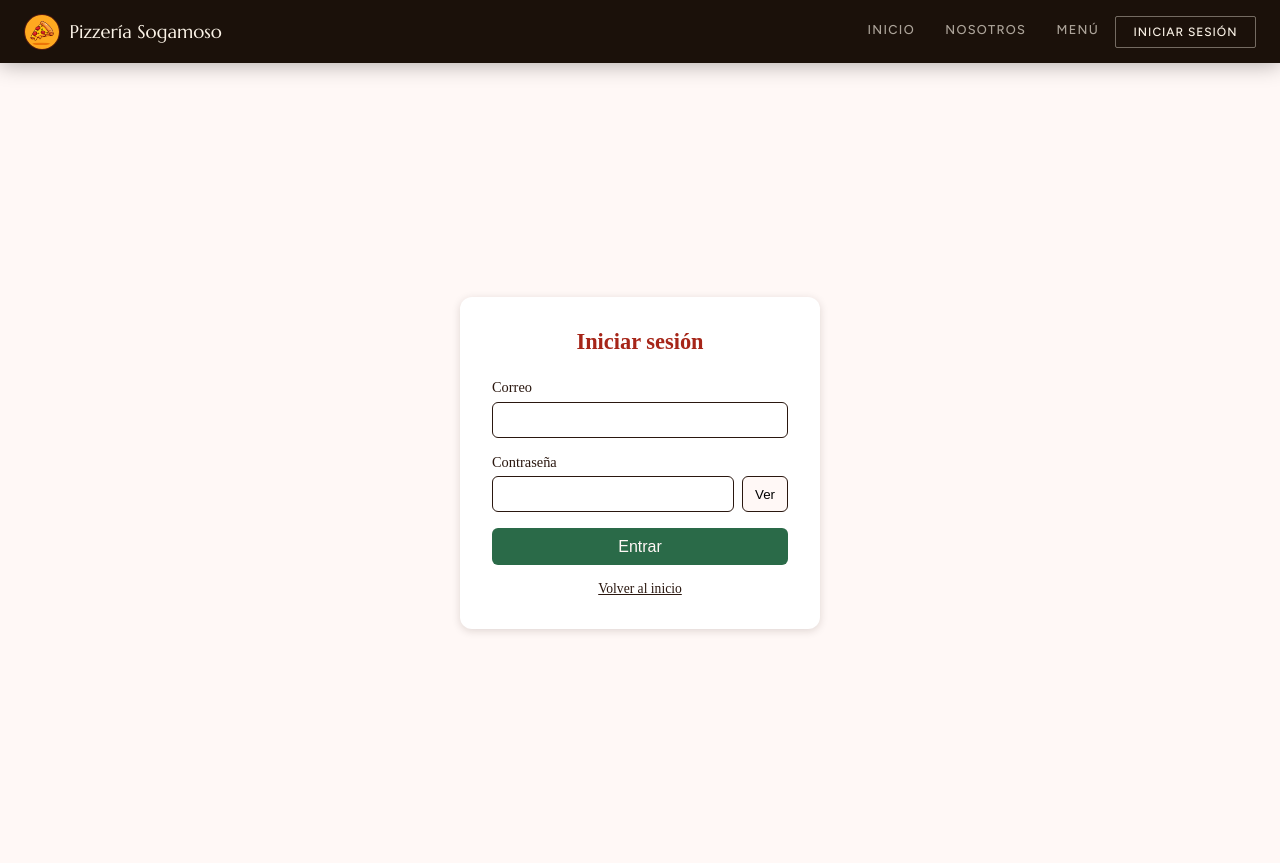
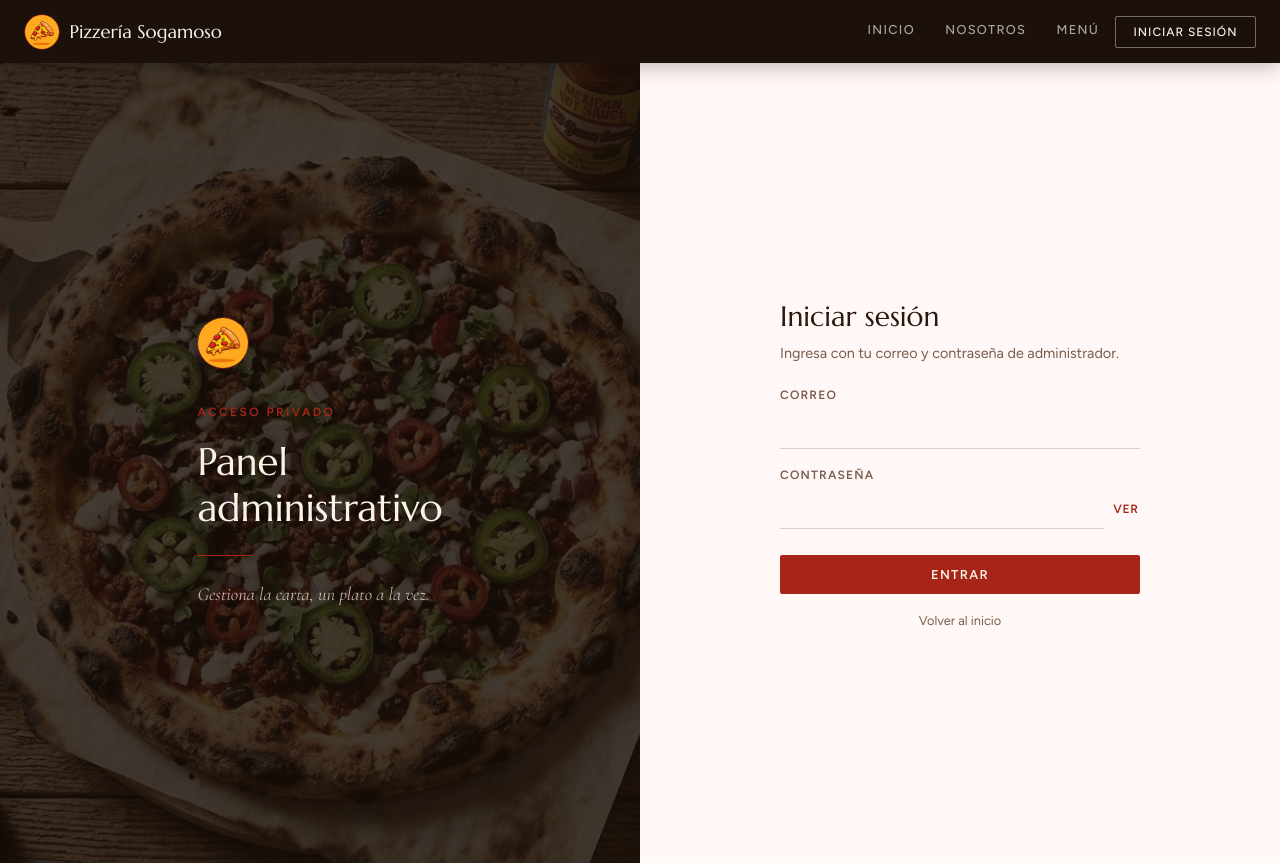
Before and after one commit to Alejandro-CP-dev/SistemaPizzeria, a Vue app in the folder frontend-vue/: page /login in a window 1280 px wide. Built offline with nearby package versions, Linux system fonts and the light colour scheme.

Commit message:
Arreglo de diseño e interfaz visual de proyecto para mejorar del cliente

```diff
--- a/frontend-vue/src/components/ModalConfirmar.vue
+++ b/frontend-vue/src/components/ModalConfirmar.vue
@@ -14,7 +14,8 @@ const emit = defineEmits(['confirmar', 'cancelar'])
          cierre por accidente; sin esto, hacer clic en cualquier parte de la tarjeta
          (incluso en los botones) cancelaría el modal antes de que el botón reaccionara. -->
     <div class="modal__tarjeta" @click.stop>
-      <p>¿Eliminar la pizza "{{ nombre }}"? Esta acción no se puede deshacer.</p>
+      <p class="modal__ojo">Confirmar eliminación</p>
+      <p class="modal__texto">¿Eliminar la pizza "{{ nombre }}"? Esta acción no se puede deshacer.</p>
       <div class="modal__botones">
         <button type="button" class="modal__cancelar" @click="emit('cancelar')">
           Cancelar
@@ -34,7 +35,7 @@ const emit = defineEmits(['confirmar', 'cancelar'])
   left: 0;
   width: 100%;
   height: 100%;
-  background-color: rgba(42, 23, 15, 0.6); /* café con transparencia: oscurece el fondo */
+  background-color: rgba(27, 17, 10, 0.65); /* espresso con transparencia: oscurece el fondo */
   display: flex;
   align-items: center;
   justify-content: center;
@@ -44,24 +45,46 @@ const emit = defineEmits(['confirmar', 'cancelar'])
 
 .modal__tarjeta {
   background-color: #fff8f6;
-  border-radius: 12px;
-  padding: 1.5rem;
+  border-radius: 4px;
+  border-top: 3px solid #a62518;
+  padding: 1.75rem;
   max-width: 360px;
+  font-family: 'Figtree', system-ui, sans-serif;
+}
+
+.modal__ojo {
+  margin: 0 0 0.6rem;
+  font-size: 0.72rem;
+  letter-spacing: 0.18em;
+  text-transform: uppercase;
+  color: #a62518;
+  font-weight: 600;
+}
+
+.modal__texto {
+  margin: 0;
   color: #2a170f;
+  font-size: 0.95rem;
+  line-height: 1.5;
 }
 
 .modal__botones {
   display: flex;
   gap: 0.75rem;
-  margin-top: 1rem;
+  margin-top: 1.4rem;
 }
 
 .modal__cancelar,
 .modal__eliminar {
   flex: 1;
-  padding: 0.5rem;
-  border-radius: 6px;
+  padding: 0.6rem;
+  border-radius: 2px;
+  font-size: 0.78rem;
+  font-weight: 600;
+  letter-spacing: 0.06em;
+  text-transform: uppercase;
   cursor: pointer;
+  transition: background-color 0.15s, color 0.15s;
 }
 
 .modal__cancelar {
@@ -70,9 +93,18 @@ const emit = defineEmits(['confirmar', 'cancelar'])
   color: #2a170f;
 }
 
+.modal__cancelar:hover {
+  background-color: #2a170f;
+  color: #fff8f6;
+}
+
 .modal__eliminar {
   border: none;
   background-color: #a62518;
   color: #fff8f6;
 }
+
+.modal__eliminar:hover {
+  background-color: #8a1f15;
+}
 </style>
--- a/frontend-vue/src/views/LoginView.vue
+++ b/frontend-vue/src/views/LoginView.vue
@@ -42,16 +42,33 @@ async function enviar() {
 
 <template>
   <section class="login">
+    <!-- Panel izquierdo: solo de marca, se oculta en pantallas angostas (ver <style>).
+         Usa la misma foto y el mismo filtro sepia que SobreNosotros.vue, para que se
+         sienta parte del mismo sistema visual en vez de una pantalla aparte. -->
+    <div class="login__marca">
+      <img src="/images/background.jpg" alt="" class="login__marca-imagen" aria-hidden="true" />
+      <div class="login__marca-contenido">
+        <img src="/images/logo-png.png" alt="Logo Sistema Pizzería" class="login__marca-logo" />
+        <p class="login__ojo">Acceso privado</p>
+        <h1 class="login__marca-titulo">Panel<br />administrativo</h1>
+        <div class="login__linea"></div>
+        <p class="login__marca-frase">Gestiona la carta, un plato a la vez.</p>
+      </div>
+    </div>
+
+    <div class="login__panel">
       <form class="login__formulario" @submit.prevent="enviar">
-      <h1>Iniciar sesión</h1>
+        <p class="login__ojo login__ojo--movil">Pizzería Sogamoso</p>
+        <h2 class="login__titulo">Iniciar sesión</h2>
+        <p class="login__subtitulo">Ingresa con tu correo y contraseña de administrador.</p>
 
         <label class="login__campo">
-        Correo
+          <span>Correo</span>
           <input v-model="correo" type="email" autocomplete="username" />
         </label>
 
         <label class="login__campo">
-        Contraseña
+          <span>Contraseña</span>
           <div class="login__clave">
             <!-- :type cambia entre "password" y "text" según el valor de verClave: es un
                  v-bind normal, solo que lo que varía no es un color ni un src, sino el
@@ -76,55 +93,159 @@ async function enviar() {
 
         <RouterLink to="/" class="login__volver">Volver al inicio</RouterLink>
       </form>
+    </div>
   </section>
 </template>
 
 <style scoped>
 .login {
   min-height: 100vh;
+  display: grid;
+  grid-template-columns: 1fr 1fr;
+}
+
+/* --- Panel de marca (izquierda) --- */
+.login__marca {
+  position: relative;
+  display: flex;
+  align-items: center;
+  justify-content: center;
+  padding: 3rem;
+  background-color: #1b110a;
+  overflow: hidden;
+}
+
+.login__marca-imagen {
+  position: absolute;
+  inset: 0;
+  width: 100%;
+  height: 100%;
+  object-fit: cover;
+  opacity: 0.35;
+  /* mismo truco que en SobreNosotros.vue: baja la intensidad de la foto para que no
+     compita con el texto claro que va encima. */
+  filter: sepia(15%) saturate(85%) brightness(0.55);
+}
+
+.login__marca-contenido {
+  position: relative;
+  max-width: 360px;
+}
+
+.login__marca-logo {
+  width: 52px;
+  height: 52px;
+  object-fit: cover;
+  border-radius: 50%;
+  border: 1.5px solid rgba(166, 37, 24, 0.55);
+  margin-bottom: 2rem;
+}
+
+.login__ojo {
+  font-family: 'Figtree', system-ui, sans-serif;
+  font-size: 0.75rem;
+  letter-spacing: 0.2em;
+  text-transform: uppercase;
+  color: #a62518;
+  font-weight: 600;
+  margin: 0 0 1.25rem;
+}
+
+.login__marca-titulo {
+  font-family: 'Marcellus', Georgia, serif;
+  font-weight: 400;
+  font-size: 2.4rem;
+  line-height: 1.2;
+  color: #fbf3e7;
+  margin: 0 0 1.5rem;
+}
+
+.login__linea {
+  width: 56px;
+  height: 1px;
+  background-color: #a62518;
+  margin-bottom: 1.5rem;
+}
+
+.login__marca-frase {
+  font-family: 'Cormorant Garamond', Georgia, serif;
+  font-style: italic;
+  font-size: 1.15rem;
+  line-height: 1.6;
+  color: rgba(251, 243, 231, 0.72);
+  margin: 0;
+}
+
+/* --- Panel del formulario (derecha) --- */
+.login__panel {
   display: flex;
   align-items: center;
   justify-content: center;
   background-color: #fff8f6;
-  padding: 1.5rem;
+  padding: 2.5rem 1.5rem;
 }
 
 .login__formulario {
   display: flex;
   flex-direction: column;
-  gap: 1rem;
+  gap: 1.15rem;
   width: 100%;
   max-width: 360px;
-  background-color: #ffffff;
-  border-radius: 12px;
-  padding: 2rem;
-  box-shadow: 0 2px 8px rgba(42, 23, 15, 0.15);
 }
 
-.login__formulario h1 {
-  margin: 0 0 0.5rem;
-  color: #a62518;
-  font-size: 1.4rem;
-  text-align: center;
+.login__ojo--movil {
+  display: none; /* solo aparece cuando el panel de marca se oculta, ver media query */
+}
+
+.login__titulo {
+  font-family: 'Marcellus', Georgia, serif;
+  font-weight: 400;
+  color: #2a170f;
+  font-size: 1.75rem;
+  margin: 0;
+}
+
+.login__subtitulo {
+  font-family: 'Figtree', system-ui, sans-serif;
+  color: #7a5b4c;
+  font-size: 0.9rem;
+  margin: -0.5rem 0 0.5rem;
 }
 
 .login__campo {
   display: flex;
   flex-direction: column;
-  gap: 0.35rem;
-  color: #2a170f;
-  font-size: 0.9rem;
+  gap: 0.5rem;
+}
+
+.login__campo span {
+  font-family: 'Figtree', system-ui, sans-serif;
+  font-size: 0.75rem;
+  letter-spacing: 0.1em;
+  text-transform: uppercase;
+  font-weight: 600;
+  color: #7a5b4c;
 }
 
 .login__campo input {
-  padding: 0.5rem;
-  border: 1px solid #2a170f;
-  border-radius: 6px;
+  padding: 0.6rem 0.1rem;
+  border: none;
+  border-bottom: 1.5px solid #e0cfc3;
+  background: transparent;
+  font-family: 'Figtree', system-ui, sans-serif;
   font-size: 1rem;
+  color: #2a170f;
+  transition: border-color 0.15s;
+}
+
+.login__campo input:focus {
+  outline: none;
+  border-bottom-color: #a62518;
 }
 
 .login__clave {
   display: flex;
+  align-items: center;
   gap: 0.5rem;
 }
 
@@ -133,27 +254,47 @@ async function enviar() {
 }
 
 .login__ver {
-  padding: 0 0.75rem;
-  border: 1px solid #2a170f;
-  border-radius: 6px;
-  background-color: #fff8f6;
+  padding: 0.4rem 0.1rem;
+  border: none;
+  background: transparent;
+  color: #a62518;
+  font-family: 'Figtree', system-ui, sans-serif;
+  font-size: 0.75rem;
+  font-weight: 600;
+  letter-spacing: 0.05em;
+  text-transform: uppercase;
   cursor: pointer;
+  white-space: nowrap;
 }
 
 .login__error {
   margin: 0;
+  padding: 0.6rem 0.8rem;
+  border-left: 3px solid #a62518;
+  background-color: rgba(166, 37, 24, 0.08);
   color: #a62518;
-  font-size: 0.9rem;
+  font-family: 'Figtree', system-ui, sans-serif;
+  font-size: 0.85rem;
 }
 
 .login__boton {
-  padding: 0.6rem;
+  margin-top: 0.5rem;
+  padding: 0.75rem;
   border: none;
-  border-radius: 6px;
-  background-color: #2a6a48;
-  color: #fff8f6;
-  font-size: 1rem;
+  border-radius: 2px; /* casi recto, igual que los botones del navbar */
+  background-color: #a62518;
+  color: #fbf3e7;
+  font-family: 'Figtree', system-ui, sans-serif;
+  font-size: 0.8rem;
+  font-weight: 600;
+  letter-spacing: 0.1em;
+  text-transform: uppercase;
   cursor: pointer;
+  transition: background-color 0.15s;
+}
+
+.login__boton:hover:not(:disabled) {
+  background-color: #8a1f15;
 }
 
 .login__boton:disabled {
@@ -163,7 +304,35 @@ async function enviar() {
 
 .login__volver {
   text-align: center;
-  color: #2a170f;
-  font-size: 0.85rem;
+  color: #7a5b4c;
+  font-family: 'Figtree', system-ui, sans-serif;
+  font-size: 0.8rem;
+  text-decoration: none;
+}
+
+.login__volver:hover {
+  color: #a62518;
+}
+
+/* Por debajo de 860px no cabe el panel de marca sin aplastar el formulario: se oculta
+   y en su lugar aparece una etiqueta pequeña con el nombre de la pizzería arriba del
+   formulario, para no perder del todo la identidad de marca. */
+@media (max-width: 860px) {
+  .login {
+    grid-template-columns: 1fr;
+  }
+
+  .login__marca {
+    display: none;
+  }
+
+  .login__panel {
+    min-height: 100vh;
+  }
+
+  .login__ojo--movil {
+    display: block;
+    text-align: center;
+  }
 }
 </style>
```
Also changed, not shown: frontend-vue/src/components/PizzaForm.vue (+92 -20 lines), frontend-vue/src/components/PizzaTabla.vue (+82 -20 lines), frontend-vue/src/views/AdminView.vue (+90 -31 lines). Lines whose indentation alone changed are shown as unchanged.
